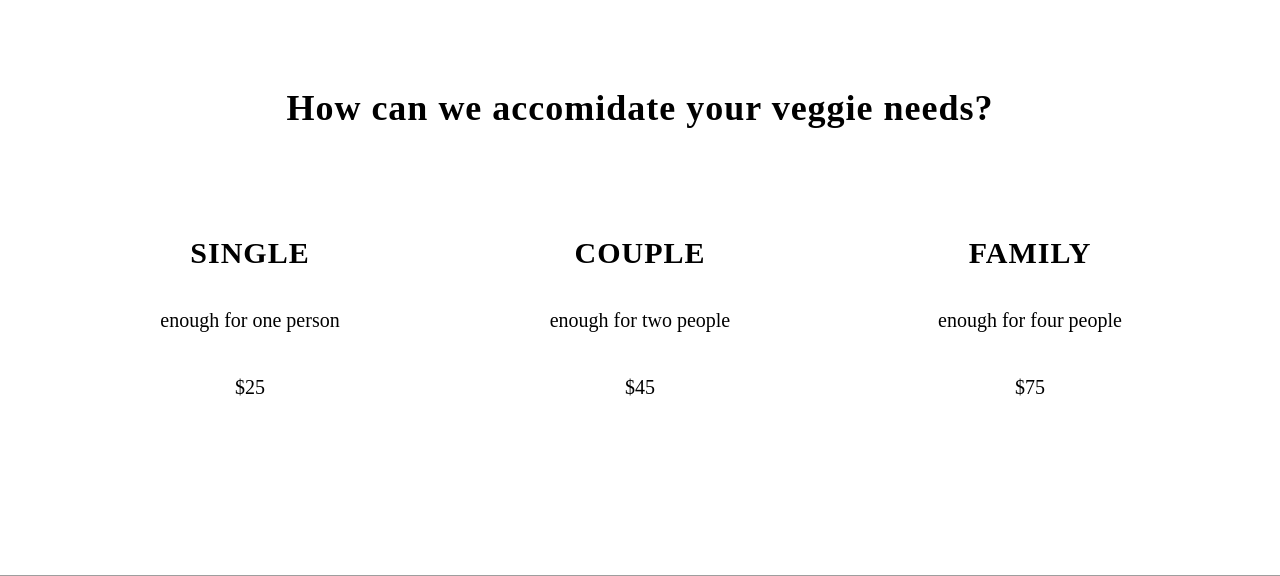
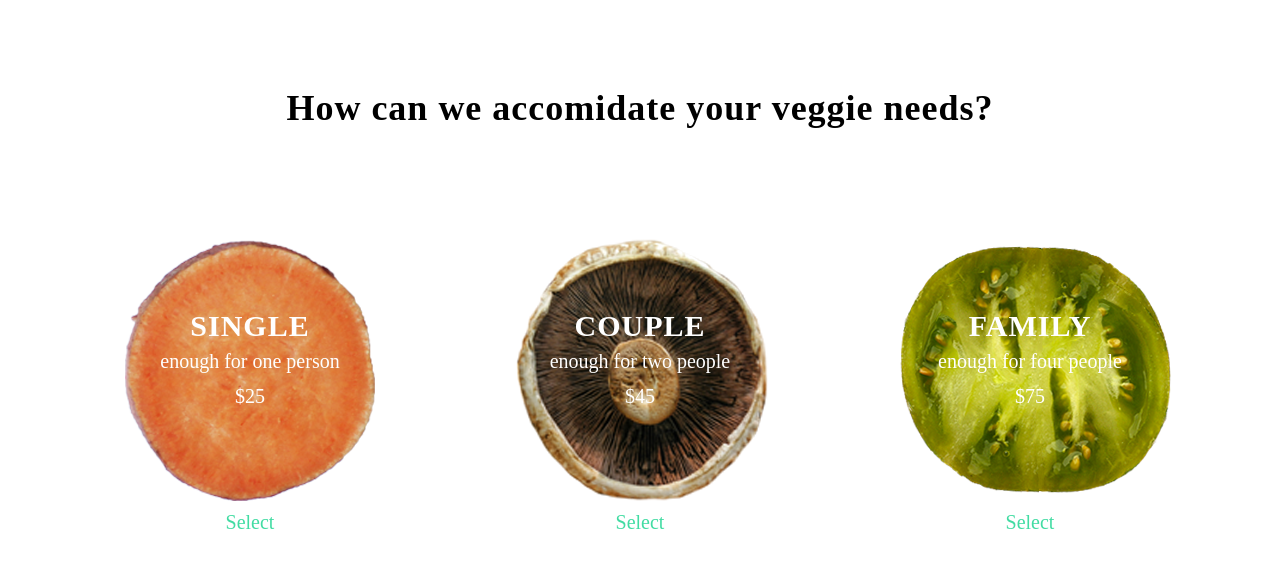
Before and after one commit to gitbenji/uru-crm, a Flask app: page / in a window 1280 px wide. Shown: the part 848-1424 px from the top of the page. Run offline with Flask 2, Linux system fonts and the light colour scheme; parts of the project's set-up code (start-up, migrations or seed data) failed here and were passed over; some libraries are stand-ins or nearby versions; some web fonts are replaced; grey boxes are pictures that could not be loaded.

Commit message:
veggie buttons

```diff
--- a/uru_crm/static/css/grayscale.css
+++ b/uru_crm/static/css/grayscale.css
@@ -324,3 +324,58 @@ img::-moz-selection {
 body {
   webkit-tap-highlight-color: rgba(255, 255, 255, 0.2);
 }
+.tomato_background {
+  background-image: url("../img/tomato_.png");
+  padding-bottom: 5.4em;
+}
+.tomato_background:hover {
+  background-image: url("../img/tomato_bw.png");
+}
+.tomato_background h2 {
+  padding-top: 3em;
+  line-height: 0em;
+  color: white;
+}
+.tomato_background p {
+  padding-top: 0em;
+  line-height: 0em;
+  color: white;
+}
+
+.mushie_background {
+  background-image: url("../img/mushie_.png");
+  padding-bottom: 5.4em;
+}
+.mushie_background:hover {
+  background-image: url("../img/mushie_bw.png");
+}
+.mushie_background h2 {
+  padding-top: 3em;
+  line-height: 0em;
+  color: white;
+}
+.mushie_background p {
+  padding-top: 0em;
+  line-height: 0em;
+  color: white;
+}
+
+.lil_sweet_potato_background {
+  background-image: url("../img/lil_sweet_potato_.png");
+  padding-bottom: 5.4em;
+}
+
+.lil_sweet_potato_background:hover{
+  background-image: url("../img/lil_sweet_potato_bw.png");
+}
+
+.lil_sweet_potato_background h2 {
+  padding-top: 3em;
+  line-height: 0em;
+  color: white;
+}
+.lil_sweet_potato_background p {
+  padding-top: 0em;
+  line-height: 0em;
+  color: white;
+}
--- a/uru_crm/templates/index.html
+++ b/uru_crm/templates/index.html
@@ -96,19 +96,39 @@
     </div>
         <div class="row">
             <div class="col-lg-4">
+              <!-- <div class="lil_sweet_potato__bw_background"> -->
+              <div class="lil_sweet_potato_background">
+                <a href="/signup">
                   <h2>Single</h2>
                   <p>enough for one person</p>
                   <p>$25</p>
               </div>
+                  <p>Select</p>
+                </a>
+              <!-- </div> -->
+            </div>
             <div class="col-lg-4">
+              <div class="mushie_background">
+                <a href="/signup">
                   <h2>Couple</h2>
                   <p>enough for two people</p>
                   <p>$45</p>
               </div>
+                <p>Select</p>
+                </a>
+          </div>
+
             <div class="col-lg-4">
+              <div class="tomato_background">
+                <a href="/signup">
                   <h2>Family</h2>
                   <p>enough for four people</p>
                   <p>$75</p>
+                </div>
+                  <p>Select</p>
+                </a>
+            </div>
+          </div>
           </div>
         </div>
     </section>
@@ -119,7 +139,7 @@
             <div class="container">
                 <div class="col-lg-8 col-lg-offset-2">
                     <h2>Why Buy Local?</h2>
-                    <p>Not only are you supporting local organic farms, but produce form local farms has a much higher nutritious content that regular supermarkets, we accept food stamps, and we cut down on time and cost</p>
+                    <p>Not only are you supporting local organic farms, but produce from local farms also has a much higher nutritious content that regular supermarkets. Buying local reduces fossil fuels from transportation and we accept food stamps. </p>
                     <!-- <p>You can download Grayscale for free on the preview page at Start Bootstrap.</p>
                     <a href="http://startbootstrap.com/template-overviews/grayscale/" class="btn btn-default btn-lg">Visit Download Page</a> -->
                 </div>
```
Also changed, not shown: uru_crm/static/img/beer_.png (added), uru_crm/static/img/beet_.png (added), uru_crm/static/img/lil_sweet_potato_.png (added), uru_crm/static/img/lil_sweet_potato_bw.png (added), uru_crm/static/img/mushie_.png (added), uru_crm/static/img/mushie_bw.png (added), uru_crm/static/img/tomato_.png (added), uru_crm/static/img/tomato_bw.png (added), 1 other file. Lines whose indentation alone changed are shown as unchanged.
